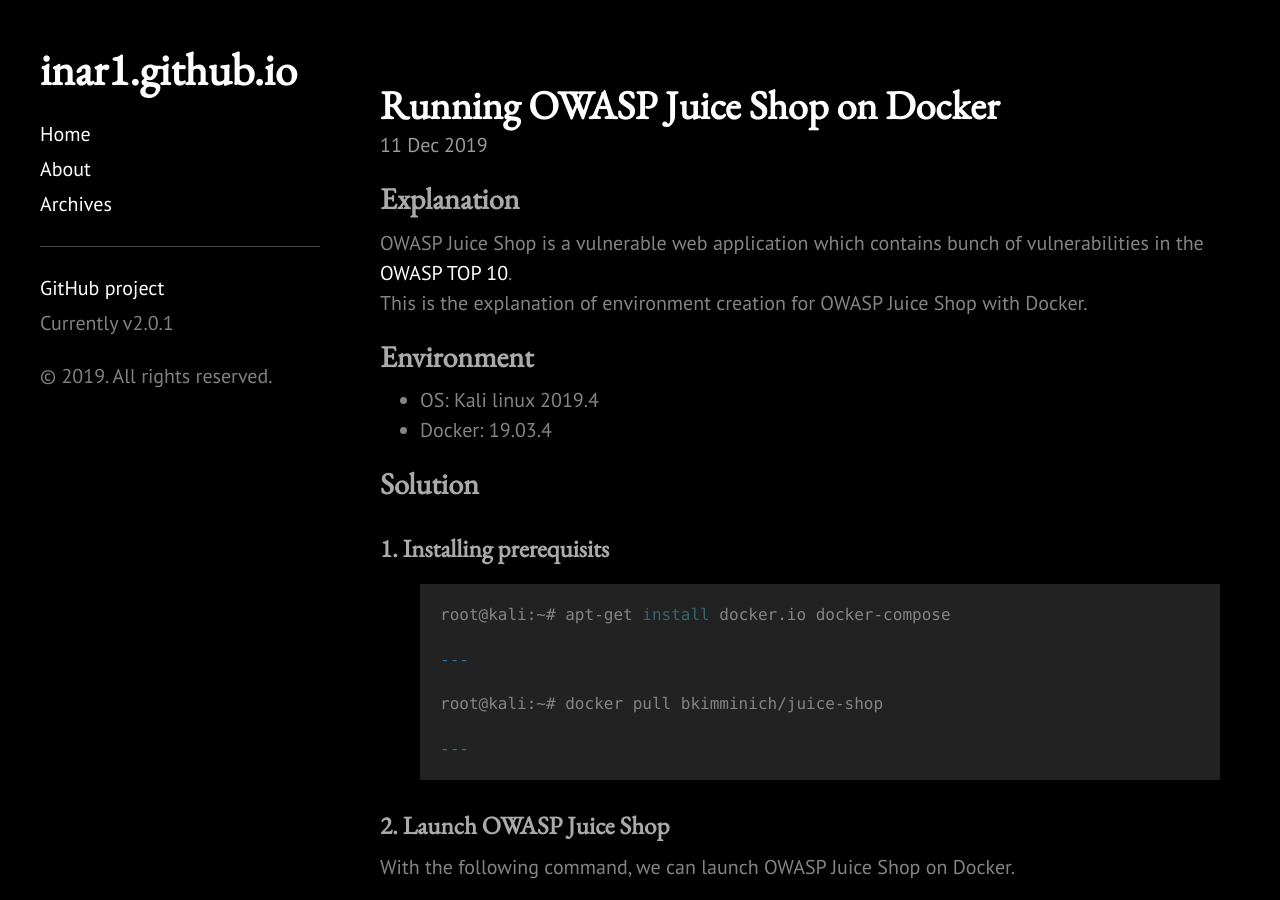
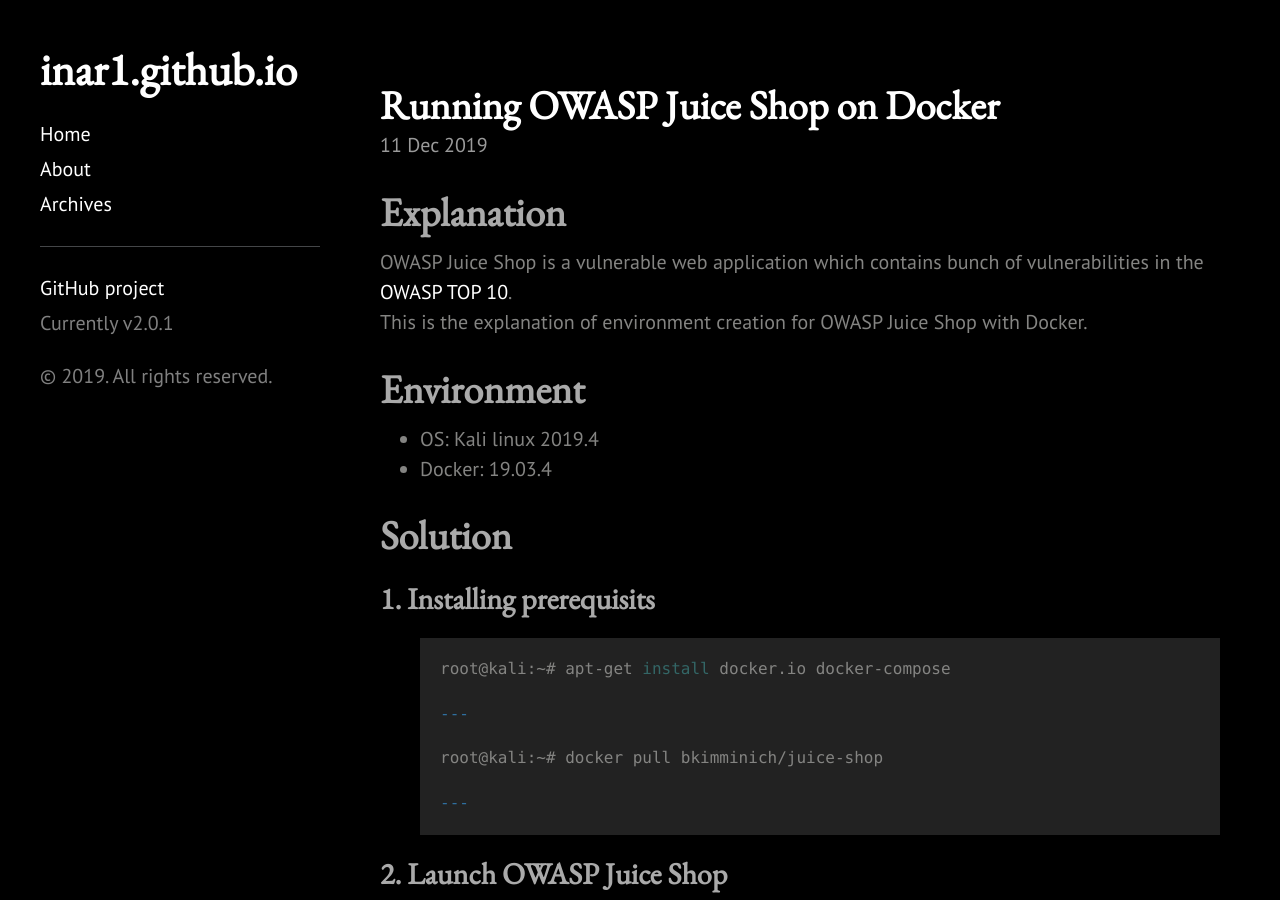
Before and after one commit to 1n4r1/1n4r1.github.io, a Jekyll site: the page built from _posts/2019-12-11-Juiceshop-docker-setup.md, in a window 1280 px wide and 900 px high. Built offline with Jekyll 4.4.1, drawn with Linux system fonts in a browser that asks for light colours; a style sheet for code colours, icons or effects is not loaded.

Commit message:
modify the size of character

```diff
--- a/_posts/2019-12-11-Juiceshop-docker-setup.md
+++ b/_posts/2019-12-11-Juiceshop-docker-setup.md
@@ -3,17 +3,17 @@ layout: post
 title: Running OWASP Juice Shop on Docker
 categories: OWASP
 ---
-## Explanation
+# Explanation
 OWASP Juice Shop is a vulnerable web application which contains bunch of vulnerabilities in the <a href="https://www.owasp.org/index.php/Top_10-2017_Top_10">OWASP TOP 10</a>.<br>
 This is the explanation of environment creation for OWASP Juice Shop with Docker.
 
-## Environment
+# Environment
 * OS: Kali linux 2019.4
 * Docker: 19.03.4
 
-## Solution
+# Solution
 
-### 1. Installing prerequisits
+## 1. Installing prerequisits
 {% highlight shell %}
 root@kali:~# apt-get install docker.io docker-compose
 
@@ -24,7 +24,7 @@ root@kali:~# docker pull bkimminich/juice-shop
 ---
 {% endhighlight %}
 
-### 2. Launch OWASP Juice Shop
+## 2. Launch OWASP Juice Shop
 
 With the following command, we can launch OWASP Juice Shop on Docker.
 {% highlight shell %}
@@ -54,7 +54,7 @@ info: Server listening on port 3000
 {% endhighlight %}
 ![placeholder](https://inar1.github.io/public/images/2019-12-11/2019-12-11-13-35-40.png)
 
-### 3. Version confirmation
+## 3. Version confirmation
 {% highlight shell %}
 root@kali:~# lsb_release -a
 No LSB modules are available.
```
